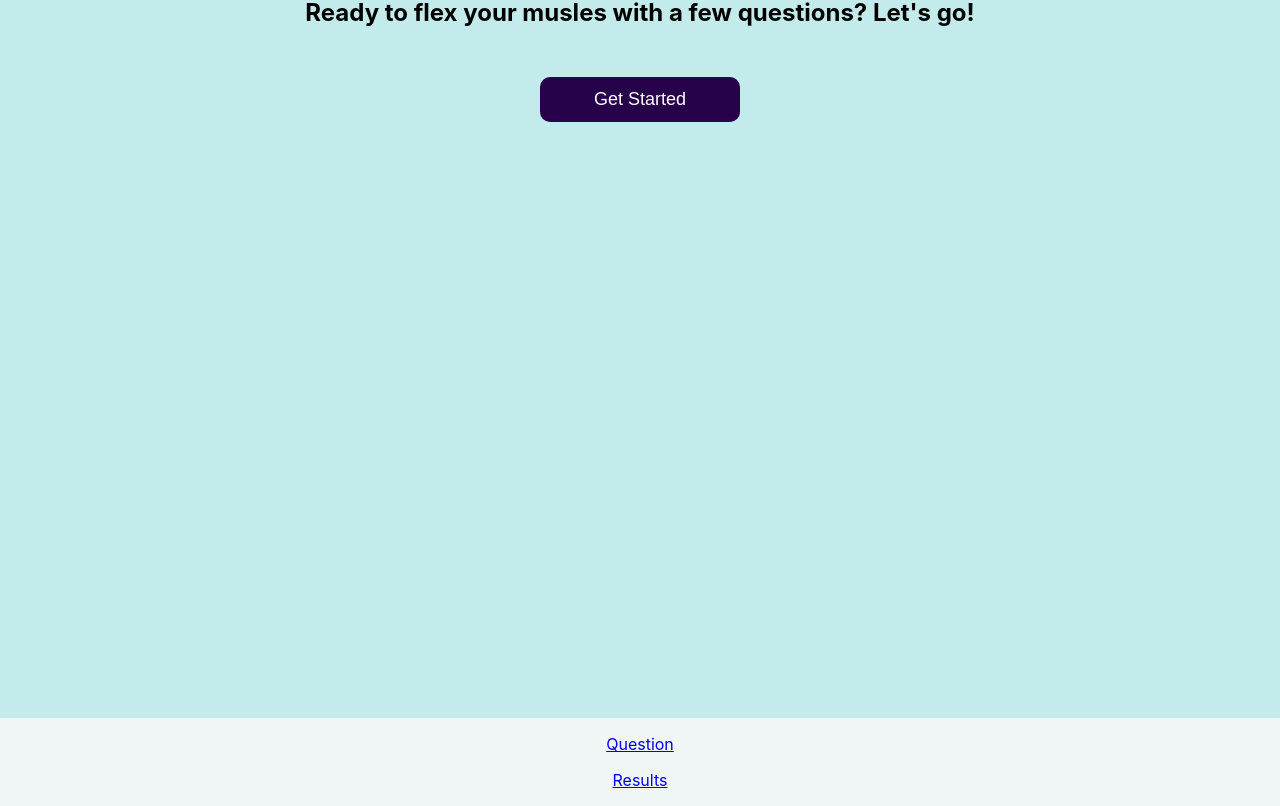
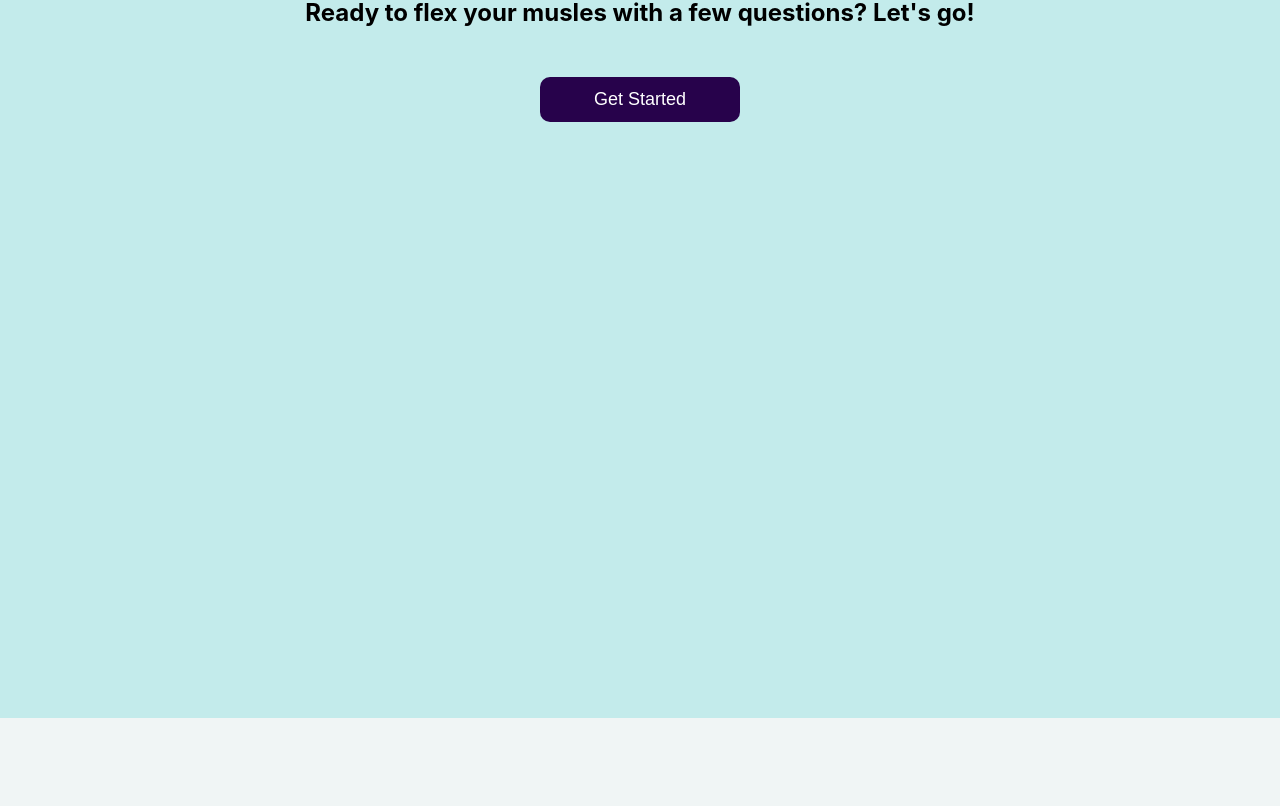
Before and after one commit to boanong/react-quiz, a React (Create React App) app: page / in a window 1280 px wide. Shown: the part 282-1088 px from the top of the page. After the commit the page ends 1000 px from the top, so only its background shows below. Built offline with nearby package versions, Linux system fonts and the light colour scheme; no server answers.

Commit message:
changed  the console (er) to a return statement

```diff
--- a/src/App.jsx
+++ b/src/App.jsx
@@ -13,7 +13,7 @@ function App() {
     getData()
       .then((res) => setQuestions([...res]))
       .catch((error) => {
-        console.log(error);
+        return error;
       });
   }, []);
 
--- a/src/Pages/Landingpage/Landing.jsx
+++ b/src/Pages/Landingpage/Landing.jsx
@@ -20,14 +20,6 @@ function Landing() {
           </button>
         </Link>
       </div>
-      <p>
-        {' '}
-        <Link to="/question/10">Question</Link>
-      </p>
-      <p>
-        {' '}
-        <Link to="/resultpage">Results</Link>
-      </p>
     </div>
   );
 }
```
